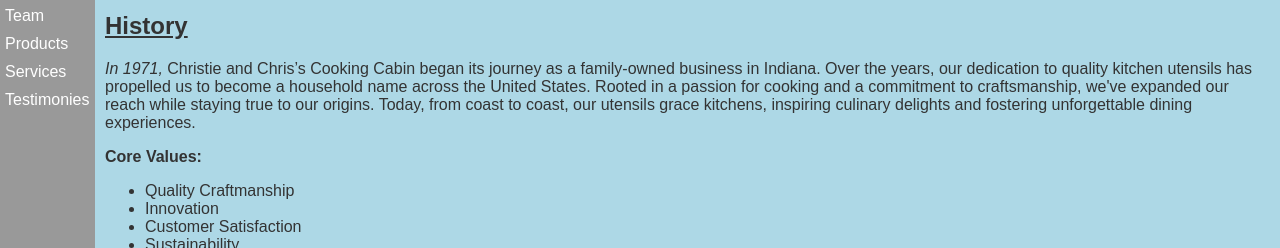
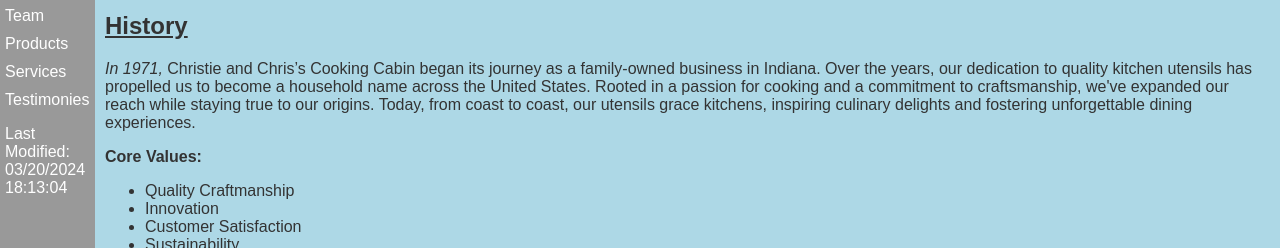
Before and after one commit to thomp825/project2mgmt382, a plain HTML site: page about.html in a window 1280 px wide. Shown: the part 88-336 px from the top of the page. Drawn offline with Linux system fonts and the light colour scheme.

Commit message:
Update about.html

```diff
--- a/about.html
+++ b/about.html
@@ -65,6 +65,11 @@
     <a href="products.html">Products</a>
     <a href="services.html">Services</a>
     <a href="testimonies.html">Testimonies</a>
+    <p class="small-font">Last Modified: <span id="lastModified"></span></p>
+  <script>
+    var lastModified = document.lastModified;
+    document.getElementById('lastModified').textContent = lastModified;
+  </script>
     </div>
 
     <!-- Content -->
```
